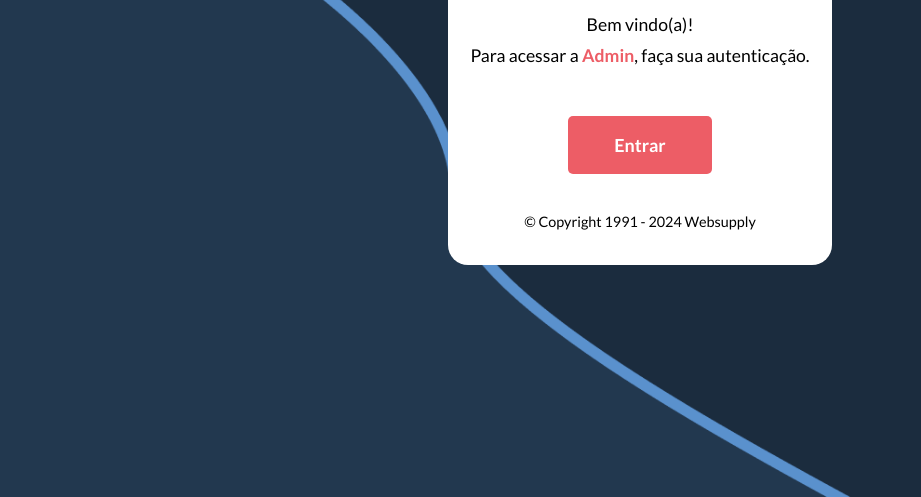
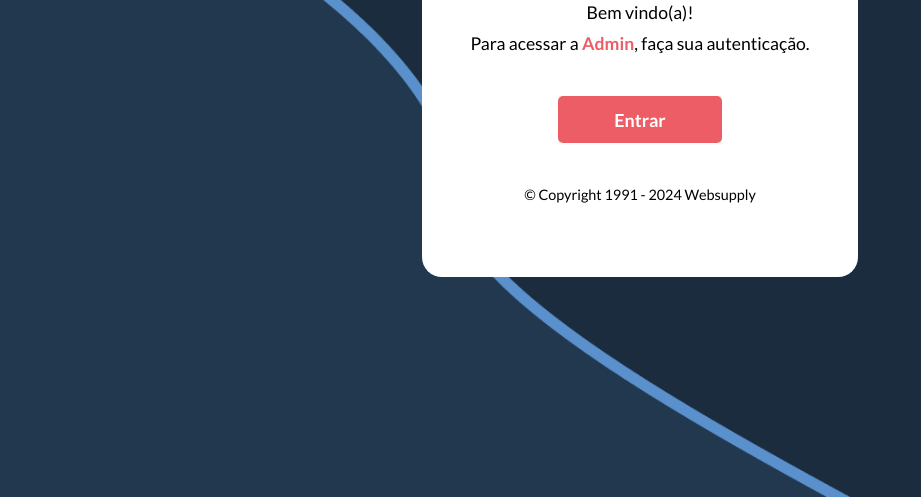
Before and after one commit to hitalojacome/FrontB2B, a plain HTML site: page pages/Acesso.html in a window 1280 px wide. Shown: the part 303-800 px from the top of the page, without its empty margins (0-921 px from the left). Drawn offline with Linux system fonts and the light colour scheme.

Commit message:
alteracoes

```diff
--- a/css/Acesso.css
+++ b/css/Acesso.css
@@ -28,8 +28,8 @@
     box-sizing: border-box;
     padding: 1%;
     text-align: center;
-    width: 30%;
-    height: 42%;
+    width: 34%;
+    height: 45%;
     border-radius: 20px;
 }
 
@@ -38,18 +38,18 @@
     font-weight: 700;
 }
 
-.text-content {
+.text_content {
     display: flex;
     flex-direction: column;
     gap: 10px;
 }
 
-.text-content span {
+.text_content span {
     color: var(--cor-websalmao);
     font-weight: 700;
 }
 
-.botao-acessar {
+.botao_acessar {
     background-color: var(--cor-websalmao);
     font-family: var(--fonte-principal);
     color: var(--cor-fontebranca);
@@ -57,22 +57,21 @@
     width: 40%;
     font-size: 18px;
     font-weight: 700;
-    padding: 1em 1em 1em 1em;
+    padding: 0.7em;
+    margin: 3%;
     text-decoration: none;
     border: none;
     border-radius: 5px;
-    margin-top: 20px;
-    margin-bottom: .5em;
     cursor: pointer;
-    transition: .3s;
+    transition: .4s;
 }
 
-.botao-acessar:hover {
+.botao_acessar:hover {
     background-color: var(--cor-principal);
-    transition: .5s;
+    transform: scale(1.1);
+    transition: .4s;
 }
 
 .copyright {
     font-size: .9rem;
-    padding: 0em 1em 1em 1em;
 }
--- a/css/Home.css
+++ b/css/Home.css
@@ -73,10 +73,9 @@ aside {
     font-size: 18px;
     font-weight: 700;
     width: 50%;
-    padding: .5em;
+    padding: 0.7em;
     text-decoration: none;
-    margin-top: 10px;
-    margin-bottom: .5em;
+    margin-bottom: 1em;
     text-align: center;
     cursor: pointer;
     transition: .3s;
--- a/pages/Acesso.html
+++ b/pages/Acesso.html
@@ -13,11 +13,11 @@
         <img class="WSlogo" src="../assets/WSLogo.png">
         <div class="principal">
             <h1 class="title">Catálogo B2B</h1>
-            <div class="text-content">
+            <div class="text_content">
                 <p class="p1">Bem vindo(a)!</p>
                 <p class="p2">Para acessar a <span>Admin</span>, faça sua autenticação.</p>
             </div>
-            <a href="Home.html" class="botao-acessar">Entrar</a>
+            <a href="Home.html" class="botao_acessar">Entrar</a>
             <p class="copyright">© Copyright 1991 - 2024 Websupply</p>
         </div>
     </main>
```
